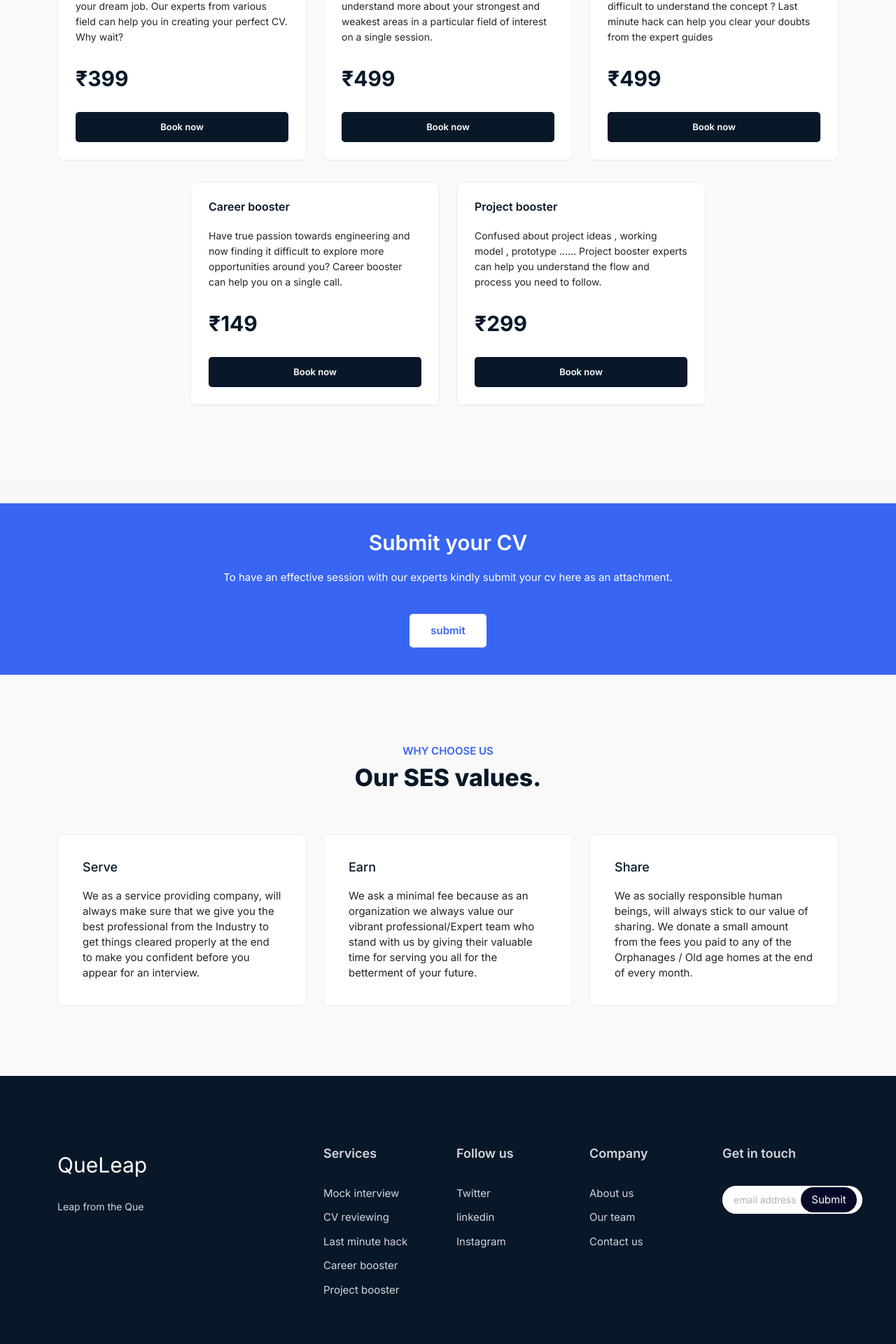
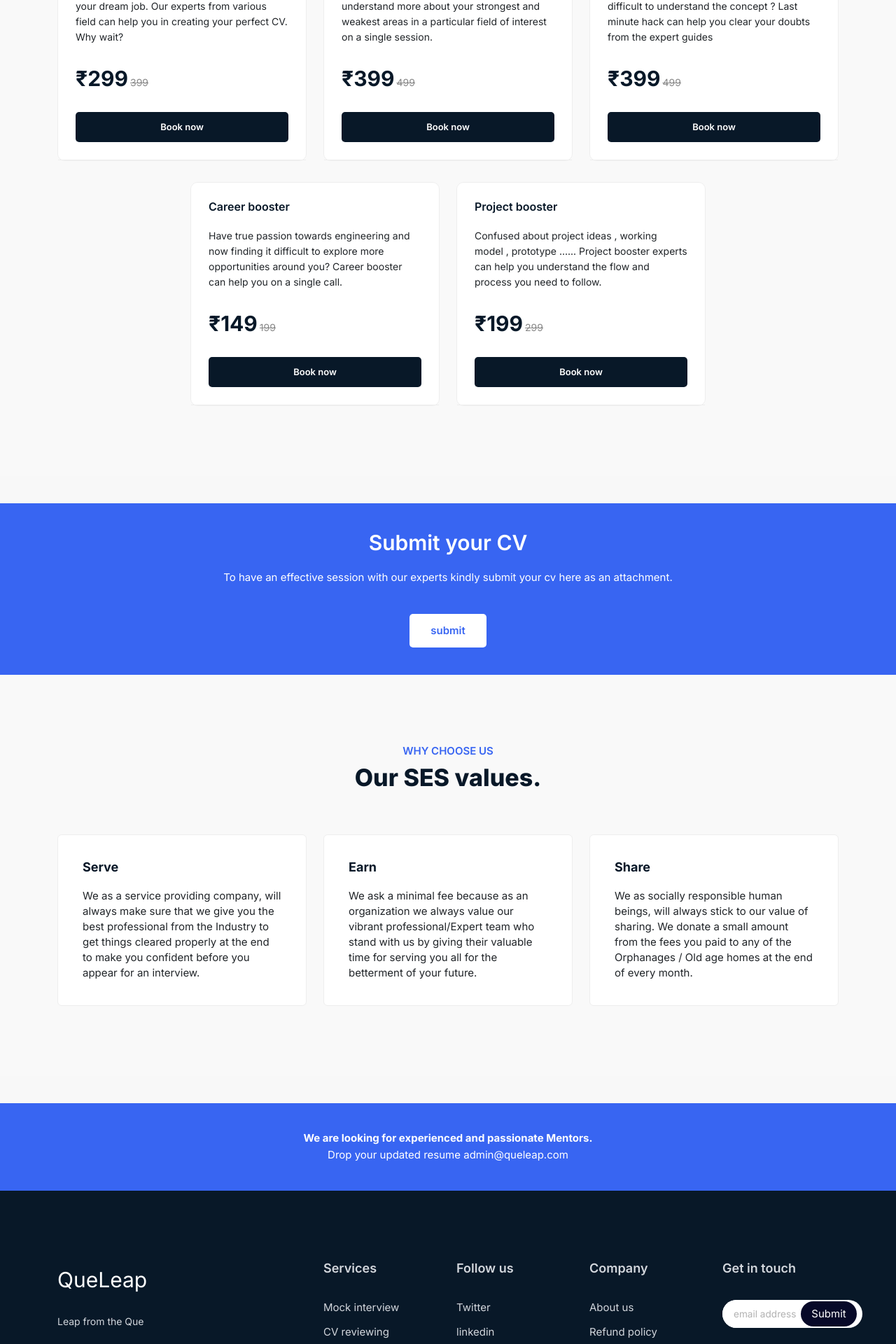
Before and after one commit to getyourwork/type34, a React (Create React App) app: page / in a window 1280 px wide. Shown: the part 2960-4880 px from the top of the page at 70% size. Built offline with nearby package versions, Linux system fonts and the light colour scheme.

Commit message:
16/01/2021

```diff
--- a/src/Components/sections/Footer.jsx
+++ b/src/Components/sections/Footer.jsx
@@ -2,7 +2,28 @@ import React from 'react';
 
 
 const Footer=()=>{
-return <footer className="footer">
+return <footer className="footer" id="Footer123">
+    <div className='hireSection'>
+    <div class="contact-wrap">
+        <div class=" contactu">
+            <p
+            //  style={{marginTop:"20px"}}
+            >
+            <b>We are looking for experienced and passionate Mentors.</b>
+            </p>
+
+            <p>
+            Drop your updated resume <a href='mailto:admin@queleap.com' style={{color:'white'}}>admin@queleap.com</a>
+            </p>
+            <p
+            // style={{marginTop:"40px"}}
+            >
+
+            </p>
+        </div>
+    </div>
+
+    </div>
     <div className="footer-top">
         <div className="container">
             <div className="row">
@@ -50,10 +71,38 @@ return <footer className="footer">
                                 <h3>Company</h3>
                                 <ul>
                                     <li><a href="#about">About us</a></li>
-                                    <li><a href="asd">Our team</a></li>
+                                    <li>
+                                    <a href="#popup1">Refund policy</a>
+                                    <div id="popup1" class="overlay">
+                                            <div class="popup">
+                                                <h2>Refund Case</h2>
+                                                <a class="close" href="#Footer123">&times;</a>
+                                                    <div class="content">
+
+
+                                                    <p>If the Meeting Host has failed to attend the meeting on the schedulded
+                                                     date you can request for a refund. You can drop refund query at </p>
+
+                                                     <a className='r-email' href='admin@queleap.com'> admin@queleap.com</a>
+                                                     <br/>
+                                                     <br/>
+                                                     <p> Refund can take upto 5-7 working days.</p>
+
+                                                        <br/>
+
+                                                              <h5> Cancellation case</h5>
+
+                                                              <p>  We do not support cancellation of scheduled
+                                                              sessions with our professionals.</p>
+                                                    </div>
+                                                </div>
+                                        </div>
+                                    </li>
+
 
                                     <li><a href="#contact">Contact us</a></li>
                                 </ul>
+
                             </div>
                         </div>
                         <div className="col-lg-3 col-md-6 col-12">
--- a/src/Components/sections/Pricing.jsx
+++ b/src/Components/sections/Pricing.jsx
@@ -23,7 +23,7 @@ const pricing=()=>{
                         A properly reviewed CV can help you get your dream job. Our experts from various field can help you in creating your perfect CV. Why wait?
                         </p>
                         <div class="price">
-                            <h2 class="amount">₹399<span class="duration"></span></h2>
+                            <h2 class="amount">₹299<span class="duration"><strike>399</strike></span></h2>
                         </div>
                         <div class="button">
                             <a href="https://wa.me/message/C5EWHQRB437XJ1" class="btn">Book now</a>
@@ -42,7 +42,7 @@ const pricing=()=>{
                         These expert sessions can help you understand more about your strongest and weakest areas in a particular field of interest on a single session.
                         </p>
                         <div class="price">
-                            <h2 class="amount">₹499<span class="duration"></span></h2>
+                            <h2 class="amount">₹399<span class="duration"><strike>499</strike></span></h2>
                         </div>
                         <div class="button">
                             <a href="https://wa.me/message/QHMOEPPIXMDQH1" class="btn">Book now</a>
@@ -59,7 +59,7 @@ const pricing=()=>{
                         Have you missed your topics or finding it difficult to understand the concept ? Last minute hack can help you clear your doubts from the expert guides
                         </p>
                         <div class="price">
-                            <h2 class="amount">₹499<span class="duration"></span></h2>
+                            <h2 class="amount">₹399<span class="duration"><strike>499</strike></span></h2>
                         </div>
                         <div class="button">
                             <a href="https://wa.me/message/QHMOEPPIXMDQH1" class="btn">Book now</a>
@@ -83,7 +83,7 @@ const pricing=()=>{
                         Have true passion towards engineering and now finding it difficult to explore more opportunities around you? Career booster can help you on a single call.
                         </p>
                         <div class="price">
-                            <h2 class="amount">₹149<span class="duration"></span></h2>
+                            <h2 class="amount">₹149<span class="duration"><strike>199</strike></span></h2>
                         </div>
                         <div class="button">
                             <a href="https://wa.me/message/C5EWHQRB437XJ1" class="btn">Book now</a>
@@ -101,7 +101,7 @@ const pricing=()=>{
                         Confused about project ideas , working model , prototype ...... Project booster experts can help you understand the flow and process you need to follow.
                         </p>
                         <div class="price">
-                            <h2 class="amount">₹299<span class="duration"></span></h2>
+                            <h2 class="amount">₹199<span class="duration"><strike>299</strike></span></h2>
                         </div>
                         <div class="button">
                             <a href="https://wa.me/message/QHMOEPPIXMDQH1" class="btn">Book now</a>
--- a/src/Components/sections/WhyUs.jsx
+++ b/src/Components/sections/WhyUs.jsx
@@ -18,7 +18,7 @@ const WhyUs = ()=>{
                 <div class="single-feature wow fadeInUp" data-wow-delay=".2s">
 
 
-                    <h3>Serve</h3>
+                    <h3><b>Serve</b></h3>
                     <p>
                     We as a service providing company, will always make sure that we give you the best professional from the Industry to get things cleared properly at the end to make you confident before you appear for an interview.
                     </p>
@@ -27,7 +27,7 @@ const WhyUs = ()=>{
             <div class="col-lg-4 col-md-6 col-12">
                 <div class="single-feature wow fadeInUp" data-wow-delay=".4s">
 
-                    <h3>Earn</h3>
+                    <h3><b>Earn</b></h3>
                     <p>
                     We ask a minimal fee because as an organization we always value our
                      vibrant professional/Expert team who stand with us by giving their
@@ -38,7 +38,7 @@ const WhyUs = ()=>{
             <div class="col-lg-4 col-md-6 col-12">
                 <div class="single-feature wow fadeInUp" data-wow-delay=".6s">
 
-                    <h3>Share</h3>
+                    <h3><b>Share</b></h3>
                     <p>
                     We as socially responsible human beings, will always stick to our value
                      of sharing. We donate a small amount from the fees you paid to any of
--- a/src/Home/Home.css
+++ b/src/Home/Home.css
@@ -3199,3 +3199,79 @@ ol {
   color: #3865F2;
   background-color: #fff;
 }
+
+/* popup*/
+
+.overlay {
+  position: fixed;
+  top: 0;
+  bottom: 0;
+  left: 0;
+  right: 0;
+  background: rgba(0, 0, 0, 0.7);
+  transition: opacity 500ms;
+  visibility: hidden;
+  opacity: 0;
+}
+.overlay:target {
+  visibility: visible;
+  opacity: 1;
+}
+
+.popup {
+  margin: 70px auto;
+  padding: 20px;
+  background: #fff;
+  border-radius: 5px;
+  width: 40%;
+  position: relative;
+  transition: all 5s ease-in-out;
+}
+
+.popup h2 {
+  margin-top: 0;
+  /* font-family: Tahoma, Arial, sans-serif; */
+}
+.popup .close {
+  position: absolute;
+  top: 20px;
+  right: 30px;
+  transition: all 200ms;
+  font-size: 30px;
+  font-weight: bold;
+  text-decoration: none;
+  color: #333;
+}
+.popup .close:hover {
+  color: #06D85F;
+}
+.popup .content {
+  padding-top: 20px;
+  max-height: 30%;
+  overflow: auto;
+}
+.r-email  {
+
+  text-decoration: none;
+  color:  #3b3b3b;
+  background-color: #004EC2;
+
+
+}
+.r-email:hover  {
+
+  text-decoration: none;
+  color: #004EC2  ;
+  background-color: #fff;
+
+
+}
+
+@media screen and (max-width: 700px){
+  .box{
+    width: 70%;
+  }
+  .popup{
+    width: 70%;
+  }
+}
```
